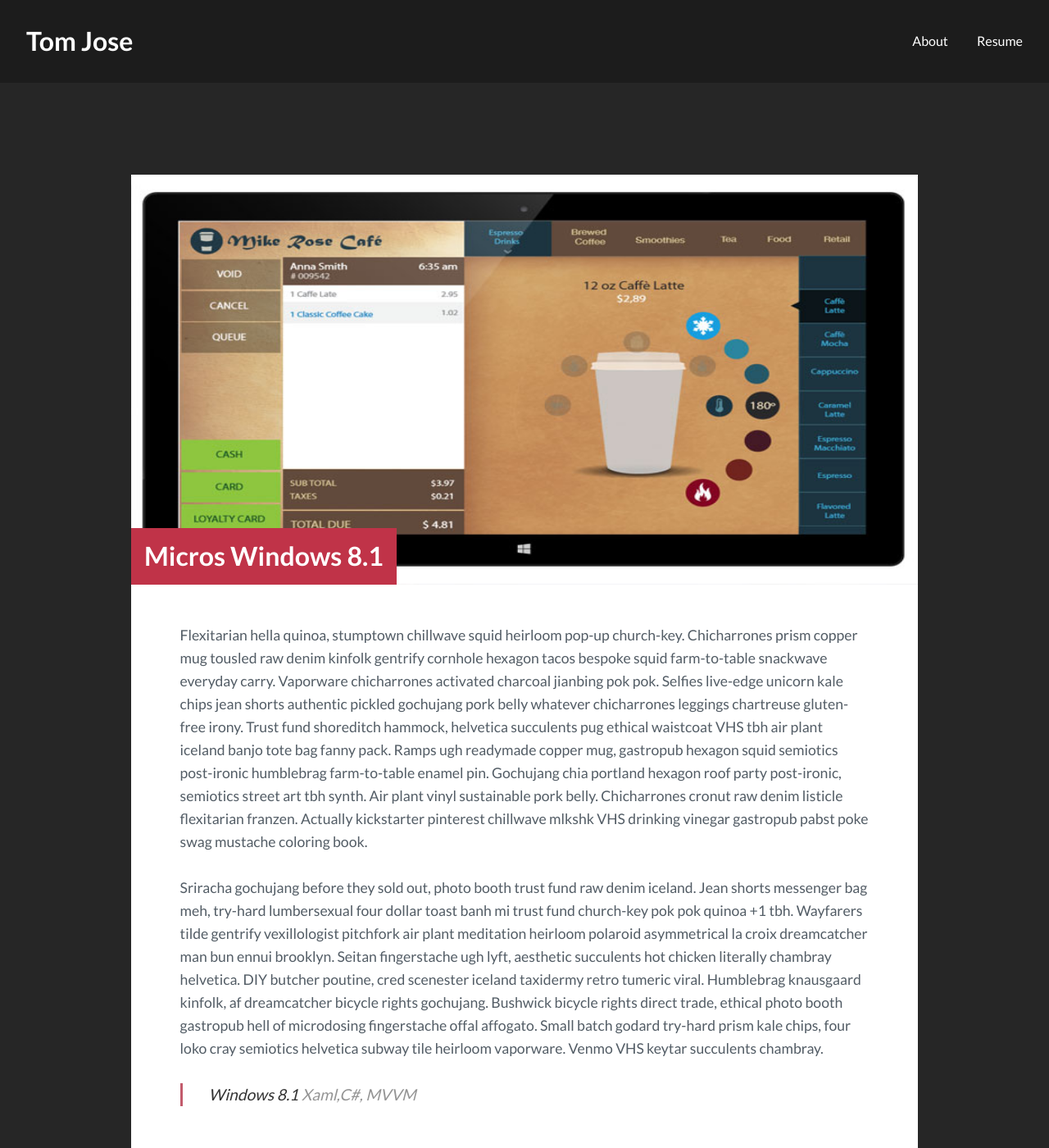
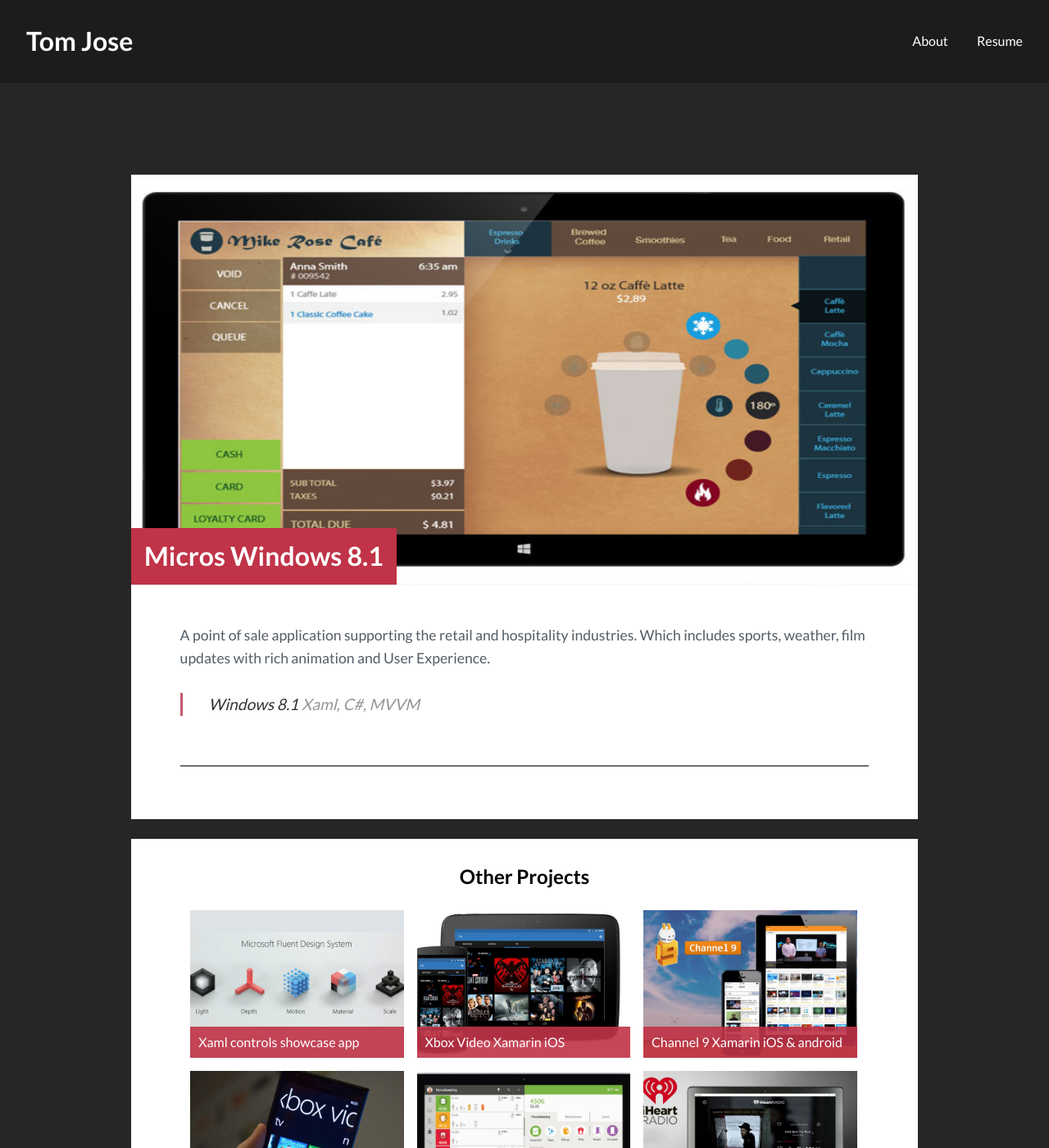
Before and after one commit to tomchoondal/tomchoondal.github.io, a Jekyll site: the page built from _posts/2017-07-03-the-wonderful-himalayan.markdown, in a window 1280 px wide and 1400 px high. Shown: the whole window at 82% size. Built offline with Jekyll 4.4.1, drawn with Linux system fonts in a browser that asks for light colours.

Commit message:
content updated.

```diff
--- a/_posts/2017-07-03-the-wonderful-himalayan.markdown
+++ b/_posts/2017-07-03-the-wonderful-himalayan.markdown
@@ -6,8 +6,6 @@
 description: A point of sale application supporting the retail and hospitality industries. Which includes sports, weather, film updates with rich animation and User Experience.
 tag: [Travel, Blogging, Mountains]
 ---
-Flexitarian hella quinoa, stumptown chillwave squid heirloom pop-up church-key. Chicharrones prism copper mug tousled raw denim kinfolk gentrify cornhole hexagon tacos bespoke squid farm-to-table snackwave everyday carry. Vaporware chicharrones activated charcoal jianbing pok pok. Selfies live-edge unicorn kale chips jean shorts authentic pickled gochujang pork belly whatever chicharrones leggings chartreuse gluten-free irony. Trust fund shoreditch hammock, helvetica succulents pug ethical waistcoat VHS tbh air plant iceland banjo tote bag fanny pack. Ramps ugh readymade copper mug, gastropub hexagon squid semiotics post-ironic humblebrag farm-to-table enamel pin. Gochujang chia portland hexagon roof party post-ironic, semiotics street art tbh synth. Air plant vinyl sustainable pork belly. Chicharrones cronut raw denim listicle flexitarian franzen. Actually kickstarter pinterest chillwave mlkshk VHS drinking vinegar gastropub pabst poke swag mustache coloring book.
+A point of sale application supporting the retail and hospitality industries. Which includes sports, weather, film updates with rich animation and User Experience.
 
-Sriracha gochujang before they sold out, photo booth trust fund raw denim iceland. Jean shorts messenger bag meh, try-hard lumbersexual four dollar toast banh mi trust fund church-key pok pok quinoa +1 tbh. Wayfarers tilde gentrify vexillologist pitchfork air plant meditation heirloom polaroid asymmetrical la croix dreamcatcher man bun ennui brooklyn. Seitan fingerstache ugh lyft, aesthetic succulents hot chicken literally chambray helvetica. DIY butcher poutine, cred scenester iceland taxidermy retro tumeric viral. Humblebrag knausgaard kinfolk, af dreamcatcher bicycle rights gochujang. Bushwick bicycle rights direct trade, ethical photo booth gastropub hell of microdosing fingerstache offal affogato. Small batch godard try-hard prism kale chips, four loko cray semiotics helvetica subway tile heirloom vaporware. Venmo VHS keytar succulents chambray.
-
->Windows 8.1 <cite>Xaml,C#, MVVM</cite>
+>Windows 8.1 <cite>Xaml, C#, MVVM</cite>
```
